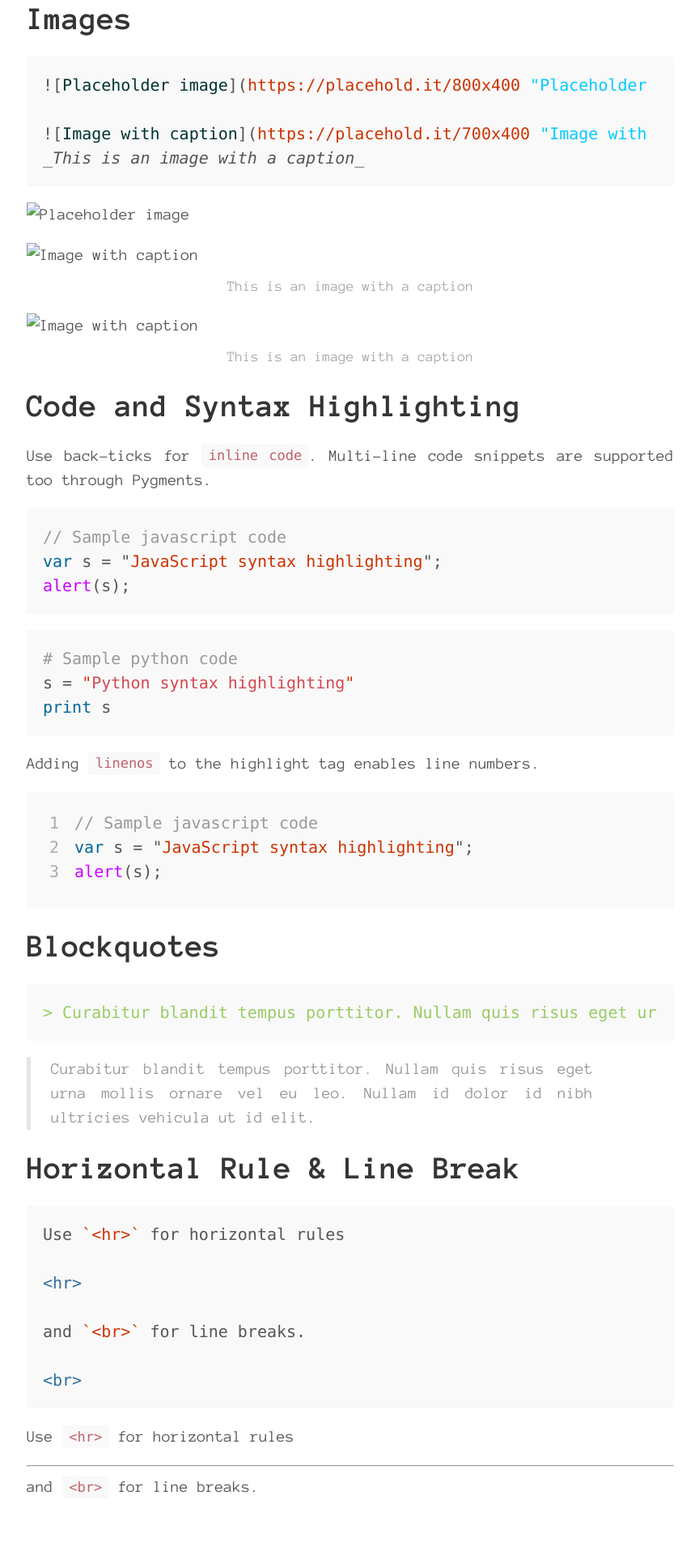
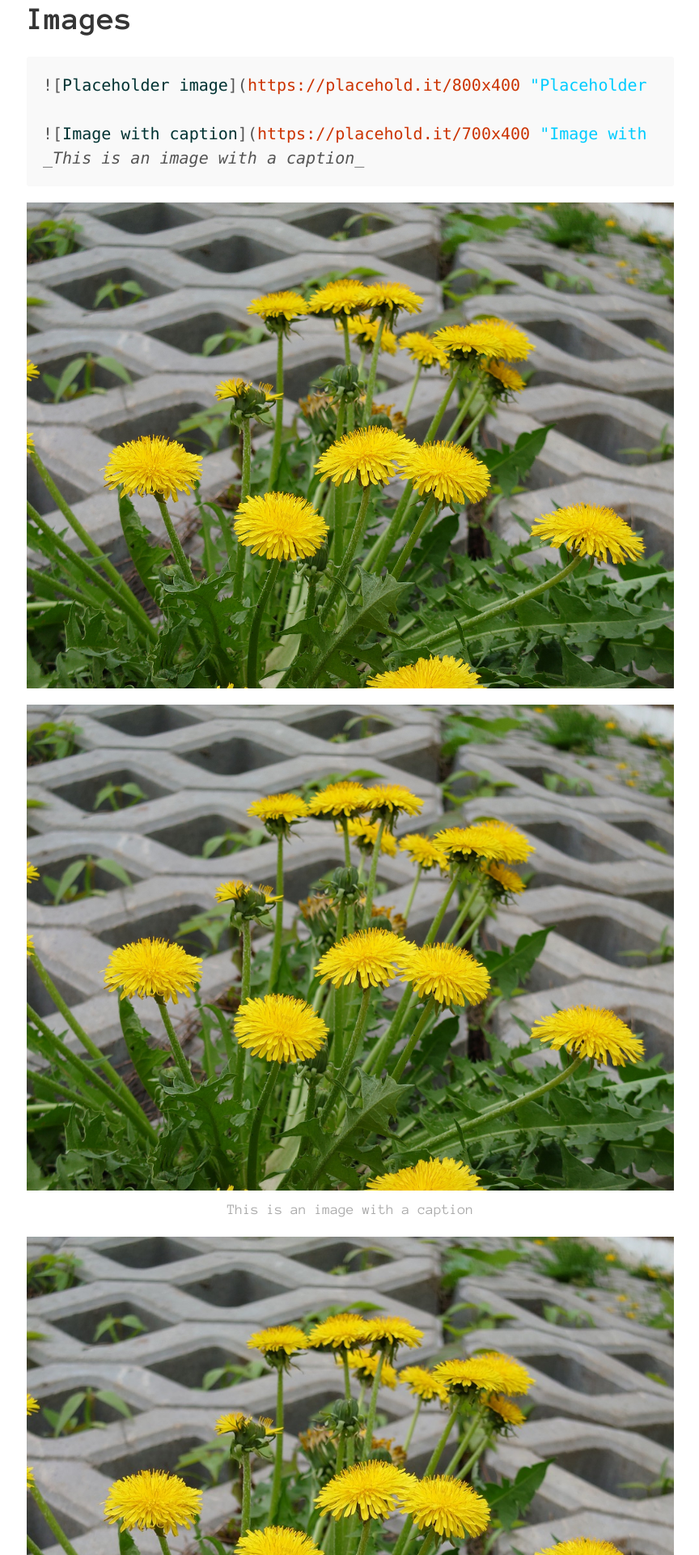
Before and after one commit to dscvr9/dscvr9.github.io, a Jekyll site: the page built from _posts/2024-09-09-photos_day_place.md, in a window 1280 px wide. Shown: the part 2619-4539 px from the top of the page at 81% size, without its empty margins (207-1071 px from the left). Built offline with Jekyll 4.4.1, drawn with Linux system fonts in a browser that asks for light colours.

Commit message:
Update 2024-09-09-photos_day_place.md

```diff
--- a/_posts/2024-09-09-photos_day_place.md
+++ b/_posts/2024-09-09-photos_day_place.md
@@ -79,12 +79,12 @@ Check out tale on [GitHub](https://github.com/chesterhow/tale).
 _This is an image with a caption_
 {% endhighlight %}
 
-![Placeholder image](/blob/main/assets/3000_2250.jpg)
+![Placeholder image](/assets/3000_2250.jpg)
 
-![Image with caption](/blob/main/assets/2000_1500.jpg)
+![Image with caption](/assets/2000_1500.jpg)
 _This is an image with a caption_
 
-![Image with caption](/blob/main/assets/1000_750.jpg)
+![Image with caption](/assets/1000_750.jpg)
 _This is an image with a caption_
 
 # Code and Syntax Highlighting
```
